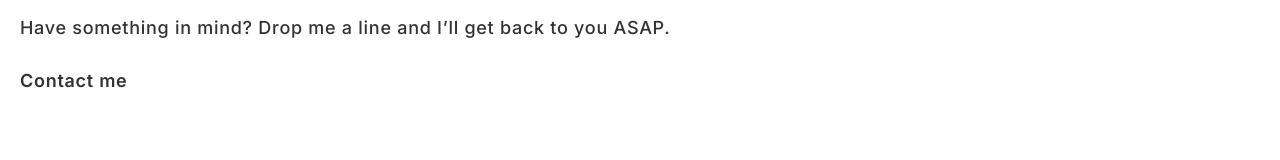
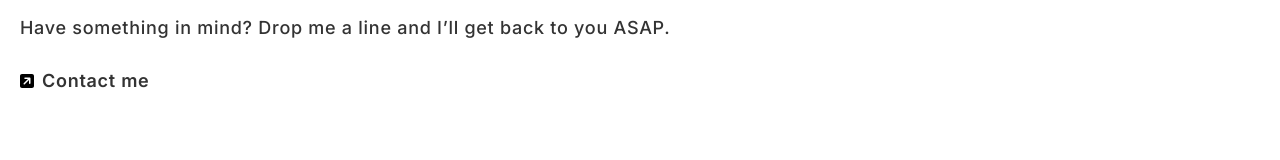
Before and after one commit to KimboMcC/kimbo_mcc, a Next.js app: page / in a window 1280 px wide. Shown: the part 3458-3618 px from the top of the page. Built offline with nearby package versions, Linux system fonts and the light colour scheme.

Commit message:
Emphasis on contact button

```diff
--- a/src/app/components/ContactButton.jsx
+++ b/src/app/components/ContactButton.jsx
@@ -1,7 +1,13 @@
+import { FontAwesomeIcon } from "@fortawesome/react-fontawesome";
+import { faSquareArrowUpRight } from "@fortawesome/free-solid-svg-icons";
 import Link from "next/link";
 
 export default function ContactButton() {
     return(
-        <p className="font-semibold"><Link href="/Contact" className="hover:underline">Contact me</Link></p>
+        <div className="flex items-center gap-2">
+            <FontAwesomeIcon icon={faSquareArrowUpRight} />
+            <p className="font-semibold"><Link href="/Contact" className="hover:underline">Contact me</Link></p>
+
+        </div>
     )
 }
--- a/src/app/nav/Navbar.tsx
+++ b/src/app/nav/Navbar.tsx
@@ -1,7 +1,7 @@
 "use client"
 
 import { FontAwesomeIcon } from "@fortawesome/react-fontawesome"
-import { faBars } from "@fortawesome/free-solid-svg-icons"
+import { faBars, faXmark } from "@fortawesome/free-solid-svg-icons"
 import Link from "next/link"
 import { useState } from "react"
 
@@ -24,7 +24,7 @@ export default function Navbar() {
         <div className="items-center fixed z-20 w-full">
             <div className="flex py-5 px-5 justify-between bg-white">
                 <p className="font-bold text-5xl"><Link href={'/'}>KIMBO</Link></p>
-                <FontAwesomeIcon className="h-10 cursor-pointer" onClick={toggleOpen} icon={faBars}/>
+                <FontAwesomeIcon className="h-10 cursor-pointer" onClick={toggleOpen} icon={open ? faBars : faXmark}/>
             </div>
             <ul className={"py-24 px-5 bg-gray-100 w-full " + visible }>
                     <li onClick={toggleOpen} className=""><Link href='/Projects'>Projects</Link></li>
```
